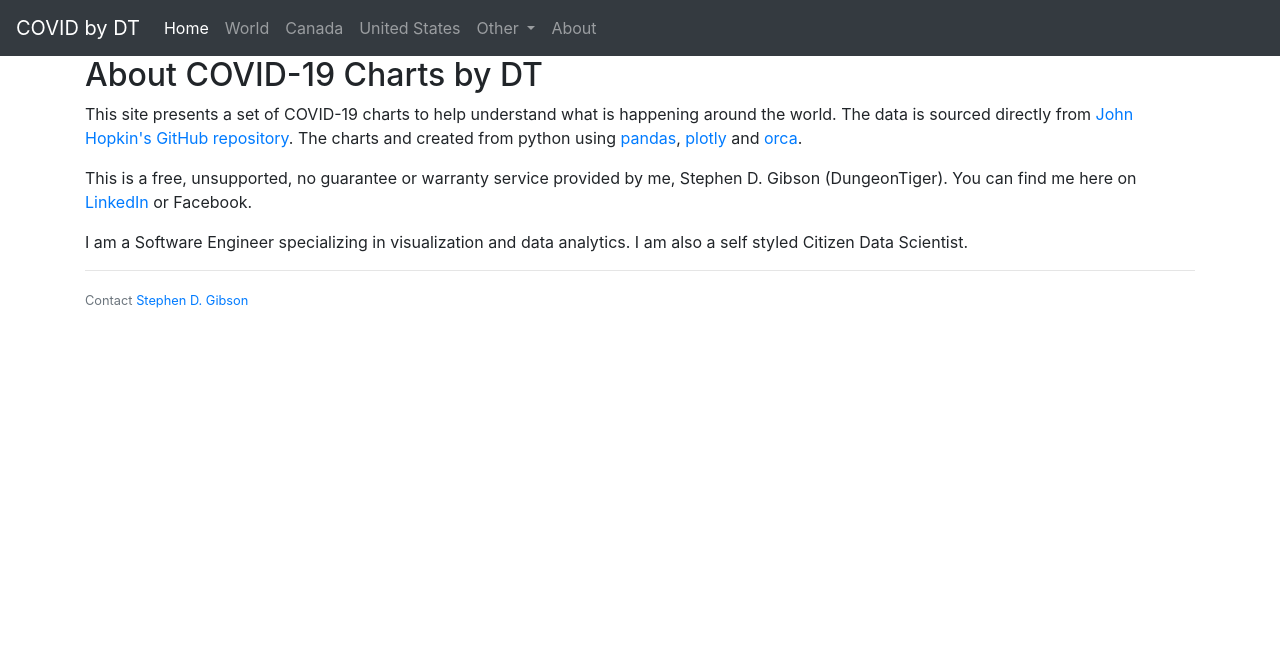
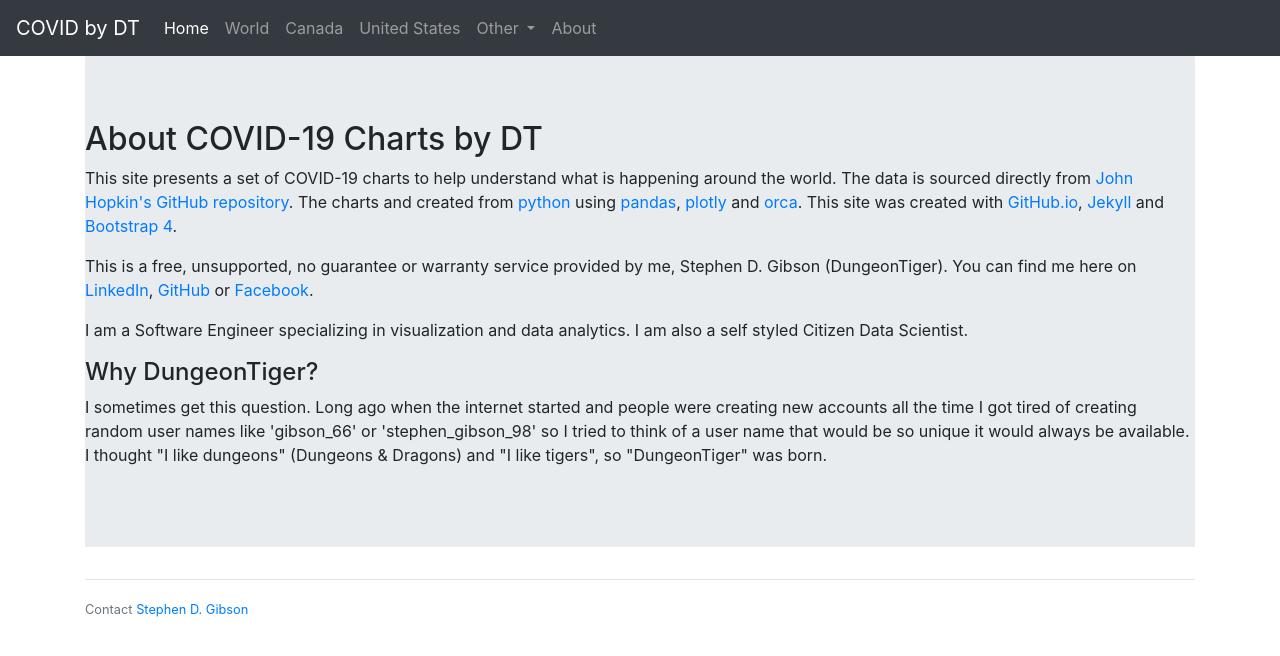
Before and after one commit to dungeontiger/dungeontiger.github.io, a Jekyll site: the page built from about.html, in a window 1280 px wide. Shown: the top 656 px of the page. Built offline with Jekyll 4.4.1, drawn with Linux system fonts in a browser that asks for light colours; nearby versions of some CDN libraries.

Commit message:
more about details

```diff
--- a/about.html
+++ b/about.html
@@ -2,16 +2,27 @@
 layout: default
 title: COVID-19 Charts
 ---
+    <div class="jumbotron jumbotron-fluid">
         <h2>About COVID-19 Charts by DT</h2>
         <p>
             This site presents a set of COVID-19 charts to help understand what is happening around the world.  The
-        data is sourced directly from <a href="https://github.com/CSSEGISandData/COVID-19">John Hopkin's GitHub repository</a>.  The charts and created from python using
-        <a href="https://pandas.pydata.org/">pandas</a>, <a href="https://plotly.com/">plotly</a> and <a href="https://github.com/plotly/orca">orca</a>.
+            data is sourced directly from <a href="https://github.com/CSSEGISandData/COVID-19">John Hopkin's GitHub repository</a>.  The charts and created from
+            <a href="https://www.python.org/">python</a> using  <a href="https://pandas.pydata.org/">pandas</a>, <a href="https://plotly.com/">plotly</a> and
+            <a href="https://github.com/plotly/orca">orca</a>.  This site was created with <a href="https://pages.github.com">GitHub.io</a>,
+            <a href="https://jekyllrb.com">Jekyll</a> and <a href="https://getbootstrap.com">Bootstrap 4</a>.
         </p>
         <p>
             This is a free, unsupported, no guarantee or warranty service provided by me, Stephen D. Gibson (DungeonTiger).
-        You can find me here on <a href="https://ca.linkedin.com/in/stephendgibson">LinkedIn</a> or Facebook.
+            You can find me here on <a href="https://ca.linkedin.com/in/stephendgibson">LinkedIn</a>, <a href="https://github.com/dungeontiger/">GitHub</a> or
+            <a href="https://www.facebook.com/stephen.d.gibson/">Facebook</a>.
         </p>
         <p>
             I am a Software Engineer specializing in visualization and data analytics. I am also a self styled Citizen Data Scientist.
         </p>
+        <h4>Why DungeonTiger?</h4>
+        <p>
+            I sometimes get this question.  Long ago when the internet started and people were creating new accounts all the time I got tired
+            of creating random user names like 'gibson_66' or 'stephen_gibson_98' so I tried to think of a user name that would be so unique
+            it would always be available.  I thought "I like dungeons" (Dungeons & Dragons) and "I like tigers", so "DungeonTiger" was born.
+        </p>
+    </div>
```
Lines whose indentation alone changed are shown as unchanged.
